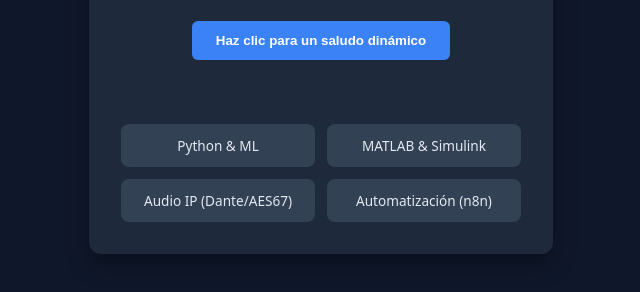
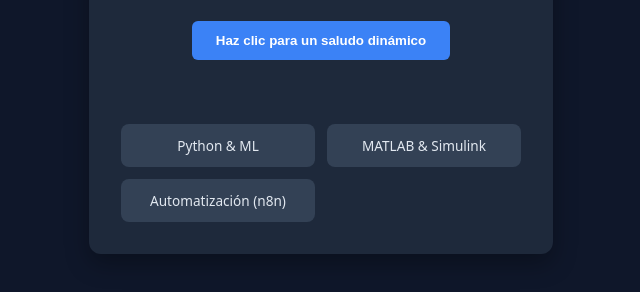
Before and after one commit to elvico3/mi-portafolio-base, a plain HTML site: page index.html in a window 1280 px wide. Shown: the part 348-640 px from the top of the page, without its empty margins (319-959 px from the left). Drawn offline with Linux system fonts and the light colour scheme.

Commit message:
refactor: eliminar seccion de Audio IP del portafolio

```diff
--- a/index.html
+++ b/index.html
@@ -20,7 +20,6 @@
 	<section class="skills-grid">
             <div class="skill">Python & ML</div>
             <div class="skill">MATLAB & Simulink</div>
-            <div class="skill">Audio IP (Dante/AES67)</div>
             <div class="skill">Automatización (n8n)</div>
         </section>
 
```
